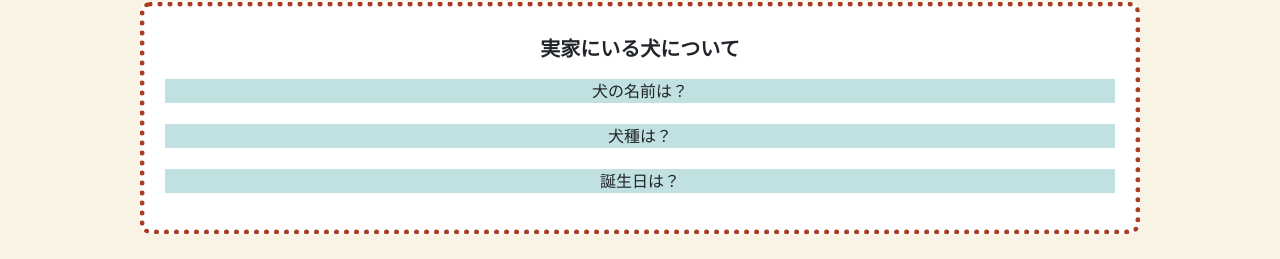
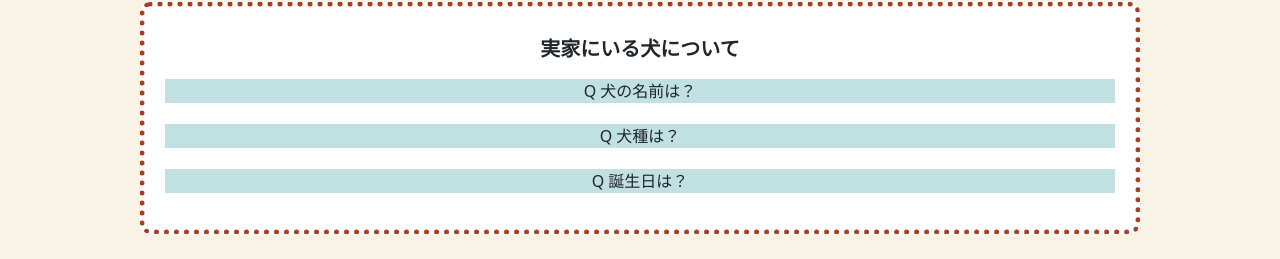
Before and after one commit to KishimotoMiyu/kishimoto_profile, a plain HTML site: page detail/detail.html in a window 1280 px wide. Shown: the part 836-1095 px from the top of the page. Drawn offline with nearby package versions, Linux system fonts and the light colour scheme.

Commit message:
アコーディオン　少し訂正

```diff
--- a/detail/css/detail.css
+++ b/detail/css/detail.css
@@ -139,11 +139,7 @@ header li{
     margin-top: 5px;
   }
 
-
-
-
-
-/* footer */
+  /* footer */
 
 footer{
     text-align: center;
--- a/detail/detail.html
+++ b/detail/detail.html
@@ -149,11 +149,16 @@
         </h2>
         <section>
             <div class="accordion">
-              <p class="menu js-menu">犬の名前は？</p>
-              <div class="contents">ぽんた</div>
-              <p class="menu js-menu">犬種は？</p>
-              <div class="contents">ポメラニアン</div>
-              <p class="menu js-menu">誕生日は？</p>
+                <section>
+                    <p class="menu js-menu title">Q 犬の名前は？</p>
+                    <div class="contents">ぽんた</div>
+                </section>
+                <section>
+                    <p class="menu js-menu title">Q 犬種は？</p>
+                    <div class="contents">ポメラニアン</div>
+
+
+              <p class="menu js-menu title">Q 誕生日は？</p>
               <div class="contents">2019年4月25日</div>
             </div>
           </section>
@@ -247,6 +252,7 @@
 
 
 
-            </script>
-</body>
+
+        </script>
+    </body>
 </html>
```
